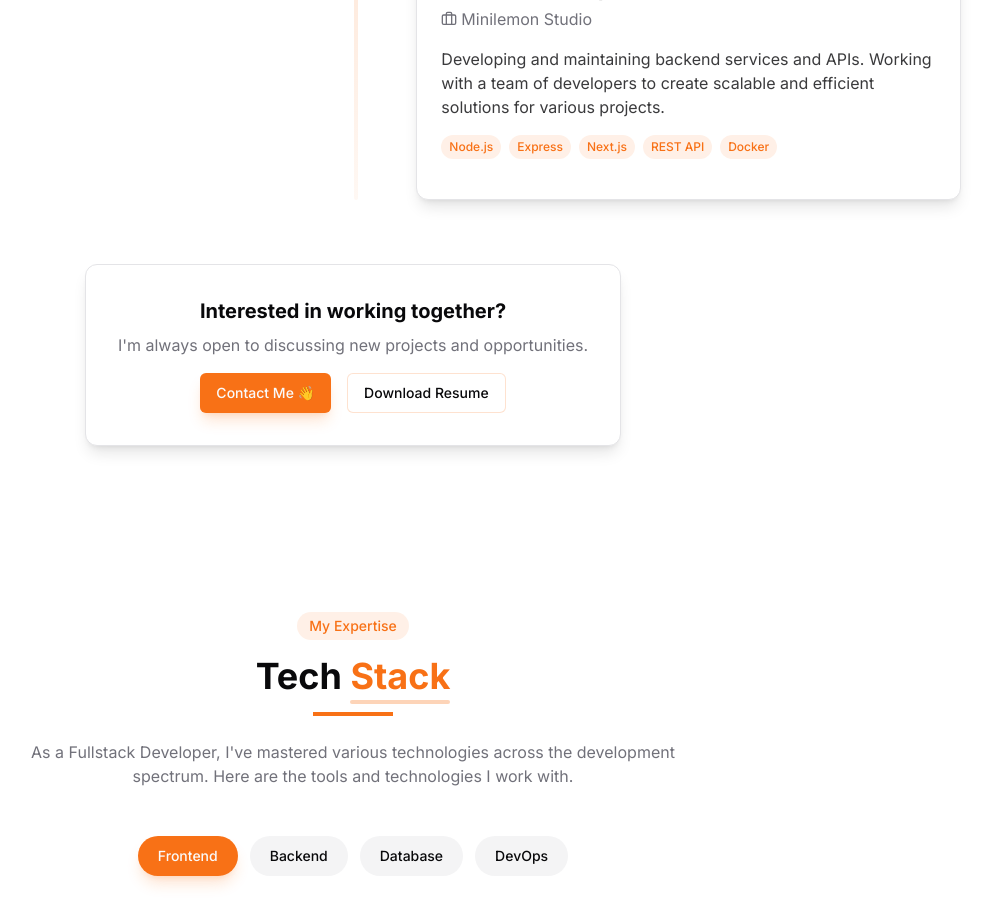
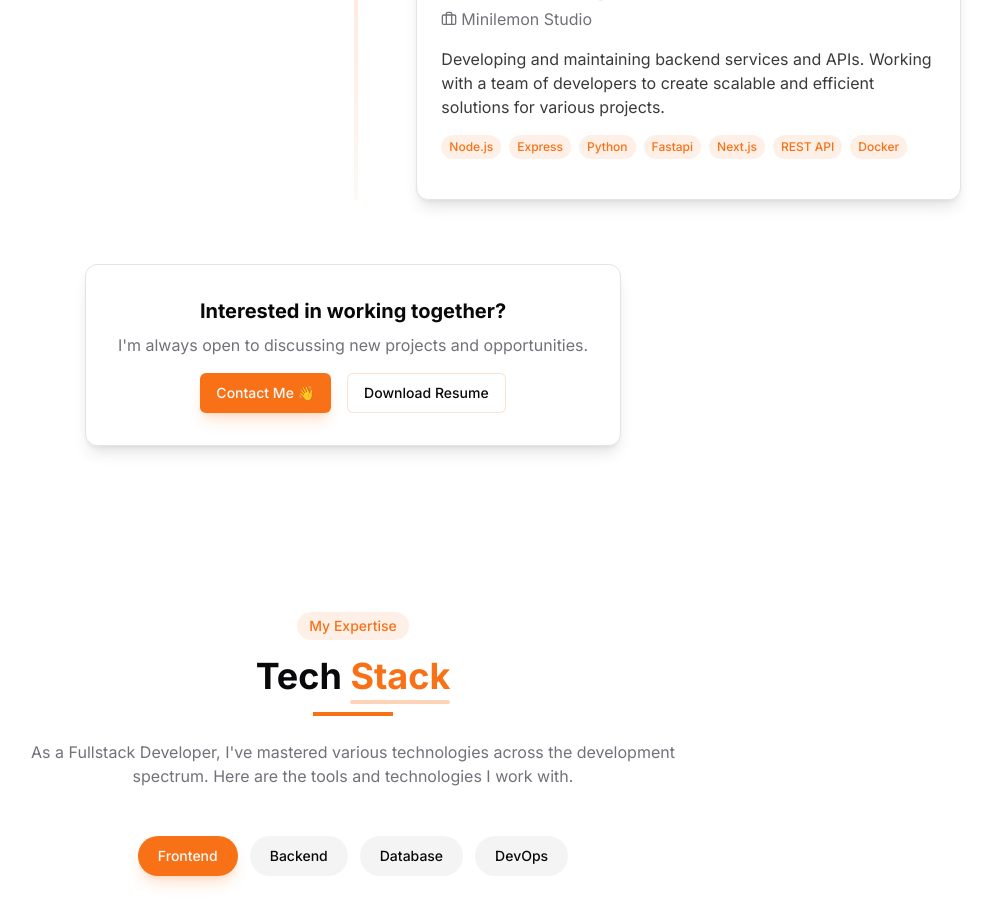
Before and after one commit to KapalaBintang/Tailwind-CSS-Portofolio, a Next.js app: page / in a window 1280 px wide. Shown: the part 2640-3562 px from the top of the page, without its empty margins (287-1279 px from the left). Built offline with nearby package versions, Linux system fonts and the light colour scheme; no server answers.

Commit message:
Update experience-data.tsx

```diff
--- a/datas/experience-data.tsx
+++ b/datas/experience-data.tsx
@@ -20,7 +20,7 @@ export const experiences = [
       period: "2025 - Present",
       description:
         "Developing and maintaining backend services and APIs. Working with a team of developers to create scalable and efficient solutions for various projects.",
-      skills: ["Node.js", "Express", "Next.js", "REST API", "Docker"],
+      skills: ["Node.js", "Express", "Python", "Fastapi", "Next.js", "REST API", "Docker"],
       icon: <Building className="h-5 w-5" />,
     },
   ]
```
